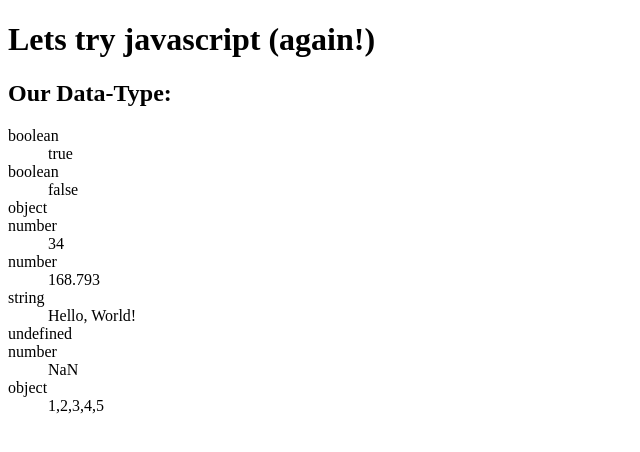
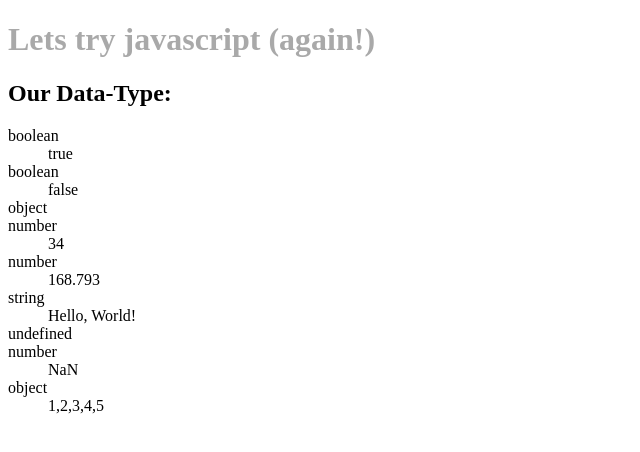
Before and after one commit to Joshv1782/lets-try-javascript-again, a plain HTML site: page main.html in a window 1280 px wide. Shown: the whole page, without its empty margins (0-640 px from the left). Drawn offline with Linux system fonts and the light colour scheme.

Commit message:
Added an ID in HTML

```diff
--- a/js/javascript.js
+++ b/js/javascript.js
@@ -82,3 +82,12 @@ document.body.innerHTML += `<!-- Back icks are used in JS for multi-line strings
 
 // Add ALL of that to the body! We should be able to see it now!
 document.body.appendChild( myDataList );
+
+/**
+ * Collecting elements.
+ */
+
+ // Get by ID:
+var myHeading = document.getElementById( "my-heading" );
+myHeading.title = "this is a heading.";
+myHeading.style.color = "darkgray"; // PLEASE avoid using inline styles... this is the CSS file's job!
--- a/main.html
+++ b/main.html
@@ -7,7 +7,7 @@
         <script src ="./js/javascript.js" defer></script> <!-- Script (s) -->
     </head>
     <body>
-        <h1>Lets try javascript (again!)</h1>
+        <h1 id="my-heading">Lets try javascript (again!)</h1>
 
     </body>
 </html>
```
